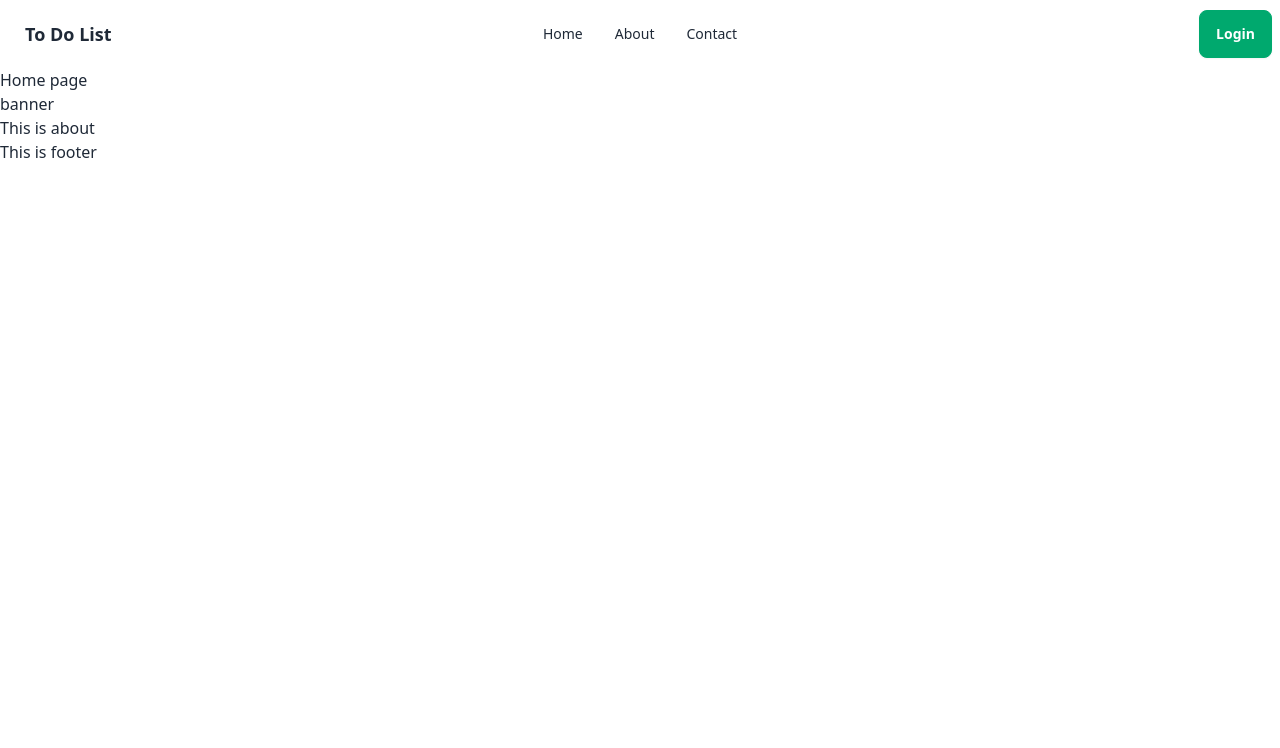
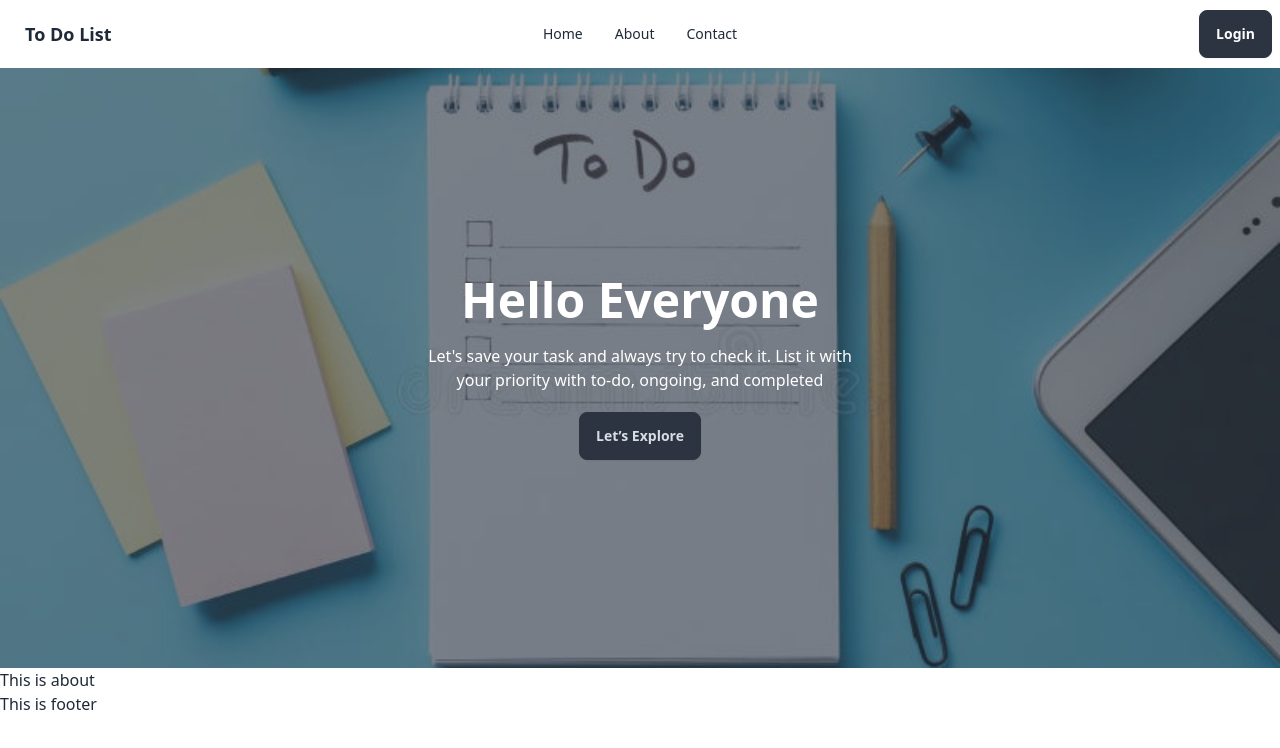
Before and after one commit to Shakib-Shajid/to-do-list-client, a React (Vite) app: page / in a window 1280 px wide. Shown: the top 748 px of the page. Built offline with nearby package versions, Linux system fonts and the light colour scheme.

Commit message:
banner added

```diff
--- a/src/components/Banner.jsx
+++ b/src/components/Banner.jsx
@@ -1,8 +1,16 @@
+import { Link } from "react-router-dom";
 
 const Banner = () => {
     return (
-        <div>
-            <h3>banner</h3>
+        <div className="hero min-h-[300px] md:min-h-[600px] " style={{ backgroundImage: 'url(../todo-img-1.jpg)' }}>
+            <div className="hero-overlay bg-opacity-60"></div>
+            <div className="hero-content text-center text-white">
+                <div className="max-w-md">
+                    <h1 className="mb-5 text-5xl font-bold">Hello Everyone</h1>
+                    <p className="mb-5">Let's save your task and always try to check it. List it with your priority with to-do, ongoing, and completed</p>
+                    <Link to="/login" className="btn btn-neutral">Let’s Explore</Link>
+                </div>
+            </div>
         </div>
     );
 };
--- a/src/components/Home.jsx
+++ b/src/components/Home.jsx
@@ -6,13 +6,11 @@
 
     return (
         <div>
-            <h3>Home page</h3>
             <Banner></Banner>
             <About></About>
             <Helmet>
                 <title>To Do | Home</title>
             </Helmet>
-
         </div >
     );
 };
--- a/src/components/Navbar.jsx
+++ b/src/components/Navbar.jsx
@@ -10,7 +10,7 @@
         </>
     return (
 
-        <div className="navbar bg-base-100 font-medium text-xl">
+        <div className="navbar bg-base-100 font-medium text-xl top-0 sticky">
             <div className="navbar-start">
                 <div className="dropdown">
                     <div tabIndex={0} role="button" className="btn btn-ghost lg:hidden">
@@ -28,7 +28,7 @@
                 </ul>
             </div>
             <div className="navbar-end">
-                <Link to="/login" className="btn btn-success text-white">Login</Link>
+                <Link to="/login" className="btn btn-neutral text-white">Login</Link>
             </div>
         </div>
     );
```
Also changed, not shown: public/todo-img-1.jpg (added), public/todo-img.jpg (added).
